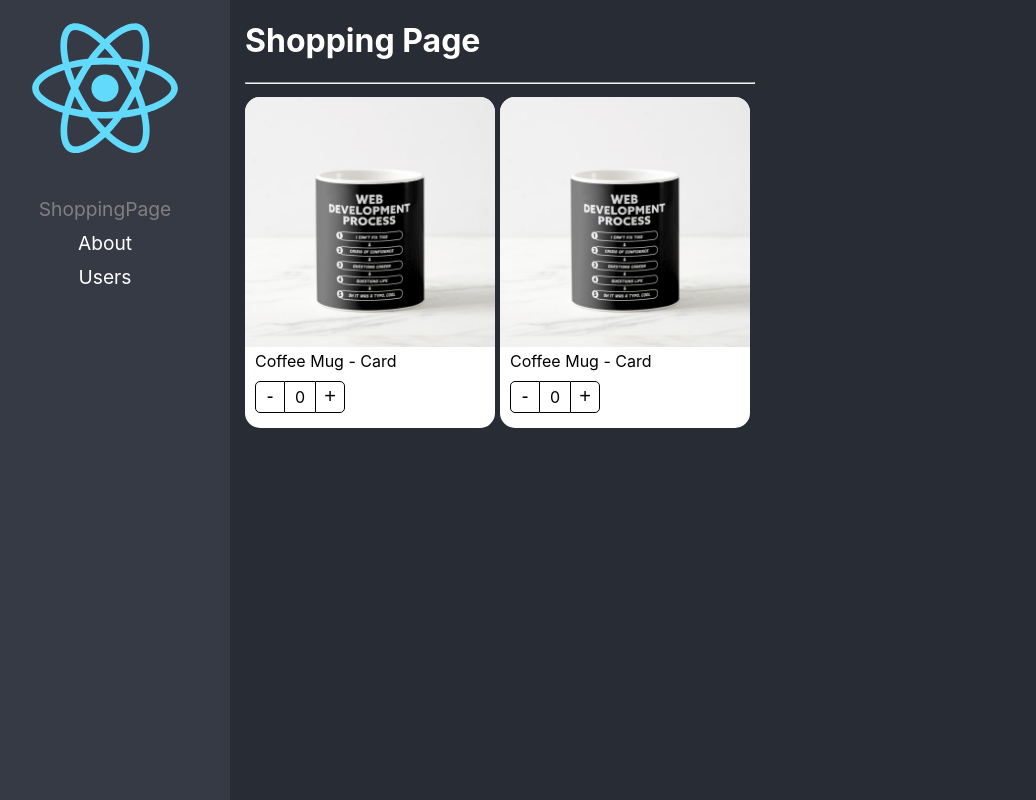
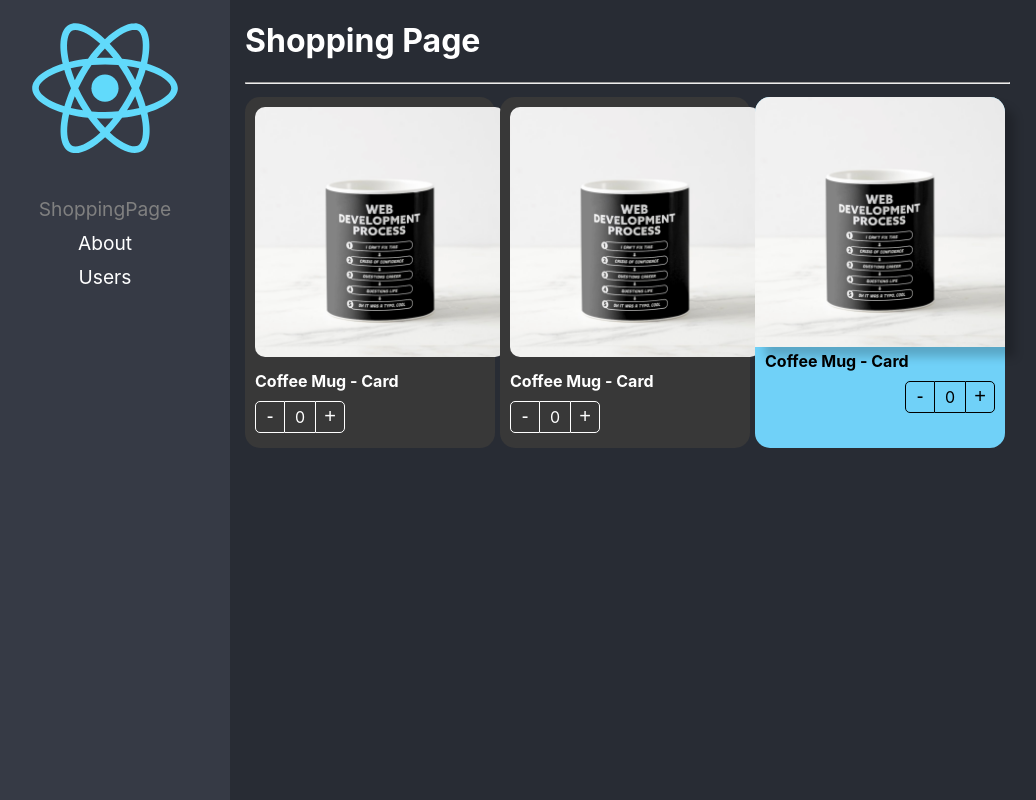
Before and after one commit to ASL-Sistemas/react-adv, a React (Create React App) app: page /home in a window 1280 px wide. Shown: the whole page, without its empty margins (20-1056 px from the left). Built offline with nearby package versions, Linux system fonts and the light colour scheme.

Commit message:
component extend styles listo

```diff
--- a/src/02-components-patterns/components/ProductButtons.tsx
+++ b/src/02-components-patterns/components/ProductButtons.tsx
@@ -1,13 +1,18 @@
-import { useContext } from "react";
+import { useContext, CSSProperties } from 'react';
 import { ProductContext } from "./ProductCard";
 import styles from "../styles/styles.module.css";
 
-export const ProductButtons = () => {
+export interface Props {
+    className?: string;
+    style?: CSSProperties
+}
+
+export const ProductButtons = ({ className, style }: Props) => {
 
     const { increaseBy, counter } = useContext(ProductContext);
 
     return (
-        <div className={styles.buttonsContainer}>
+        <div className={`${styles.buttonsContainer} ${className}`} style={style}>
             <button className={styles.buttonMinus} onClick={() => increaseBy(-1)}>
                 -
             </button>
--- a/src/02-components-patterns/components/ProductCard.tsx
+++ b/src/02-components-patterns/components/ProductCard.tsx
@@ -1,12 +1,20 @@
-import { createContext } from "react";
+import { createContext, CSSProperties, ReactElement } from "react";
 import { useProduct } from '../hooks/useProduct';
-import { ProductCardProps, ProductContextProps } from "../interfaces/interfaces";
+import { Product, ProductContextProps } from "../interfaces/interfaces";
 import styles from "../styles/styles.module.css";
 
 export const ProductContext = createContext({} as ProductContextProps);
 const { Provider } = ProductContext;
 
-export const ProductCard = ({ children, product }: ProductCardProps) => {
+export interface Props {
+    product: Product;
+    children?: ReactElement | ReactElement[];
+    className?:string;
+    style?: CSSProperties
+  }
+
+
+export const ProductCard = ({ children, product, className, style }: Props) => {
 
     const { counter, increaseBy } = useProduct();
 
@@ -16,11 +24,9 @@
             increaseBy,
             product
         }}>
-            <div className={styles.productCard}>
+            <div className={`${styles.productCard} ${className}`}
+                 style={style}>
                 {children}
-                {/* <ProductImage img={product.img} />
-                <ProductTitle title={product.title} />
-                <ProductButtons counter={counter} increaseBy={increaseBy}/> */}
             </div>
         </Provider>
     );
--- a/src/02-components-patterns/components/ProductImage.tsx
+++ b/src/02-components-patterns/components/ProductImage.tsx
@@ -1,9 +1,15 @@
-import { useContext } from "react";
+import { CSSProperties, useContext } from "react";
 import noImage from "../assets/no-image.jpg";
 import { ProductContext } from "./ProductCard";
 import styles from "../styles/styles.module.css";
 
-export const ProductImage = ({ img = '' }) => {
+export interface Props{
+    img?: string;
+    className?: string;
+    style?: CSSProperties;
+}
+
+export const ProductImage = ({ img, className, style}:Props) => {
 
     const { product } = useContext(ProductContext);
 
@@ -18,6 +24,8 @@
     }
 
     return (
-        <img src={imgToShow} alt="Coffe mug" className={styles.productImg} />
+        <img src={imgToShow} alt="Coffe mug"
+             className={`${styles.productImg} ${className}`}
+             style={style} />
     )
 }
--- a/src/02-components-patterns/components/ProductTltle.tsx
+++ b/src/02-components-patterns/components/ProductTltle.tsx
@@ -1,11 +1,20 @@
-import { useContext } from "react";
+import { CSSProperties, useContext } from "react";
 import { ProductContext } from "./ProductCard";
 import styles from "../styles/styles.module.css";
 
-export const ProductTitle = ({ title  }: { title?: string }) => {
+export interface Props {
+    title?: string;
+    className?: string;
+    style?: CSSProperties;
+}
+
+export const ProductTitle = ({ title, className, style }: Props) => {
 
     const { product } = useContext(ProductContext);
     return (
-        <span className={styles.productDescription}>{title ? title : product.title}</span>
+        <span className={`${styles.productDescription} ${className}`}
+            style={style}>
+            {title ? title : product.title}
+        </span>
     )
 }
--- a/src/02-components-patterns/pages/ShoppingPage.tsx
+++ b/src/02-components-patterns/pages/ShoppingPage.tsx
@@ -1,5 +1,6 @@
 import { ProductButtons, ProductImage, ProductTitle } from '../components'
-import { ProductCard } from '../components'
+import { ProductCard } from '../components';
+import '../styles/custom-styles.css';
 
 export const ShoppingPage = () => {
 
@@ -18,16 +19,32 @@
                 flexDirection: 'row',
                 flexWrap: 'wrap'
             }}>
-                <ProductCard product={product} >
-                    <ProductCard.Image />
-                    <ProductCard.Title />
-                    <ProductCard.Buttons />
+                <ProductCard product={product} className="bg-dark text-white">
+                    <ProductCard.Image className='custom-image'/>
+                    <ProductCard.Title className='text-bold'/>
+                    <ProductCard.Buttons className='custom-buttons' />
                 </ProductCard>
 
-                <ProductCard product={product} >
-                    <ProductImage />
-                    <ProductTitle/>
-                    <ProductButtons />
+                <ProductCard product={product} className="bg-dark text-white">
+                    <ProductImage className='custom-image'/>
+                    <ProductTitle className='text-bold'/>
+                    <ProductButtons className='custom-buttons' />
+                </ProductCard>
+
+                <ProductCard product={product}
+                style={{
+                    backgroundColor: '#70d1f8'
+                }}>
+                    <ProductImage style={{
+                        boxShadow: '10px 10px 10px rgba(0,0,0,0.2)'
+                    }}/>
+                    <ProductTitle style={{
+                        fontWeight: 'bold'
+                    }}/>
+                    <ProductButtons style={{
+                        display: 'flex',
+                        justifyContent: 'end'
+                    }}/>
                 </ProductCard>
             </div>
         </div>
--- /dev/null
+++ b/src/02-components-patterns/styles/custom-styles.css
@@ -0,0 +1,23 @@
+.bg-dark {
+    background-color: rgb(56, 56, 56);
+}
+
+.text-white {
+    color: white;
+}
+
+.custom-image {
+    padding: 10px;
+    border-radius: 20px !important;
+    width: calc(100% -20px) !important;
+}
+
+.text-bold {
+    font-weight: bold;
+}
+
+.custom-buttons button,
+.custom-buttons div {
+    color: white;
+    border-color: white;
+}
```
Also changed, not shown: src/02-components-patterns/interfaces/interfaces.ts (+7 -8 lines).
